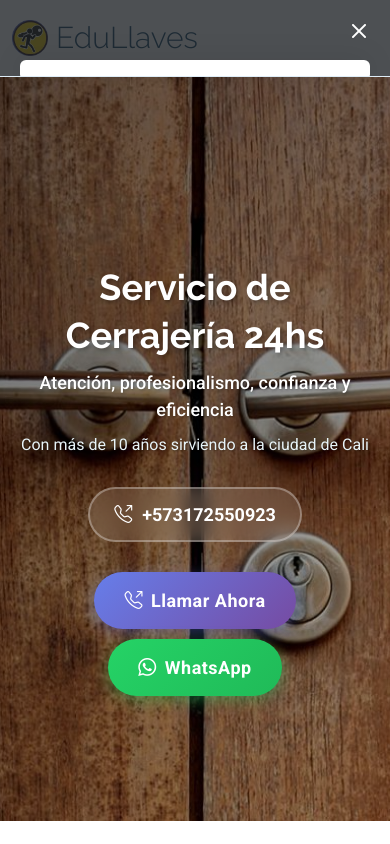
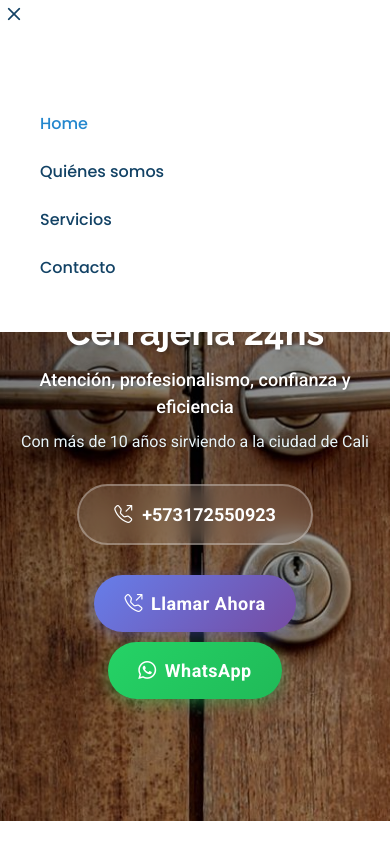
Before and after one commit to robrojas/edullaves.github.io, a plain HTML site: page index.html in a window 390 px wide. Both pictures are taken after a click on the icon 354 px from the left and 38 px from the top of the page. Shown: the top 844 px of the page. Drawn offline with Linux system fonts and the light colour scheme.

Commit message:
Arreglar menu bar

```diff
--- a/assets/main.css
+++ b/assets/main.css
@@ -235,7 +235,7 @@ h6 {
   background-color: var(--background-color);
   padding: 20px 0;
   transition: all 0.5s;
-  z-index: 997;
+  z-index: 10000;
   border-bottom: 1px solid color-mix(in srgb, var(--accent-color), transparent 85%);
 }
 
@@ -418,30 +418,35 @@ h6 {
 
   .navmenu {
     padding: 0;
+    position: relative;
     z-index: 9997;
   }
 
   .navmenu ul {
     display: none;
     list-style: none;
-    position: absolute;
-    inset: 60px 20px 20px 20px;
-    padding: 10px 0;
+    position: fixed;
+    top: -100%;
+    left: 0;
+    right: 0;
+    width: 100%;
+    padding: 100px 20px 40px 20px;
     margin: 0;
-    border-radius: 6px;
+    border-radius: 0;
     background-color: var(--nav-mobile-background-color);
+    max-height: 100vh;
     overflow-y: auto;
-    transition: 0.3s;
+    transition: top 0.3s ease-in-out;
     z-index: 9998;
-    box-shadow: 0px 0px 30px rgba(0, 0, 0, 0.1);
+    box-shadow: none;
   }
 
   .navmenu a,
   .navmenu a:focus {
     color: var(--nav-dropdown-color);
-    padding: 10px 20px;
+    padding: 12px 20px;
     font-family: var(--nav-font);
-    font-size: 17px;
+    font-size: 16px;
     font-weight: 500;
     display: flex;
     align-items: center;
@@ -510,26 +515,36 @@ h6 {
   }
 
   .mobile-nav-active .mobile-nav-toggle {
-    color: #fff;
-    position: absolute;
-    font-size: 32px;
-    top: 15px;
-    right: 15px;
-    margin-right: 0;
-    z-index: 9999;
+    color: var(--nav-color);
+    position: relative;
+    font-size: 28px;
+    line-height: 0;
+    margin-right: 10px;
+    cursor: pointer;
+    transition: color 0.3s;
+    z-index: 10000;
   }
 
   .mobile-nav-active .navmenu {
     position: fixed;
-    overflow: hidden;
-    inset: 0;
-    background: rgba(33, 37, 41, 0.8);
+    overflow: visible;
+    top: 0;
+    left: 0;
+    right: 0;
+    background: transparent;
     transition: 0.3s;
-    z-index: 10000;
+    z-index: 9997;
+    pointer-events: all;
   }
 
   .mobile-nav-active .navmenu>ul {
     display: block !important;
+    position: fixed;
+    top: 0 !important;
+    left: 0;
+    right: 0;
+    width: 100%;
+    z-index: 9998;
   }
 }
 
@@ -900,11 +915,11 @@ section,
   text-decoration: none;
   transition: all 0.3s ease;
   background: rgba(255, 255, 255, 0.1);
-  padding: 12px 24px;
+  padding: 15px 35px;
   border-radius: 50px;
   border: 2px solid rgba(255, 255, 255, 0.3);
   backdrop-filter: blur(10px);
-}
+}}
 
 .hero .contact-phone:hover {
   background: rgba(255, 255, 255, 0.2);
```
